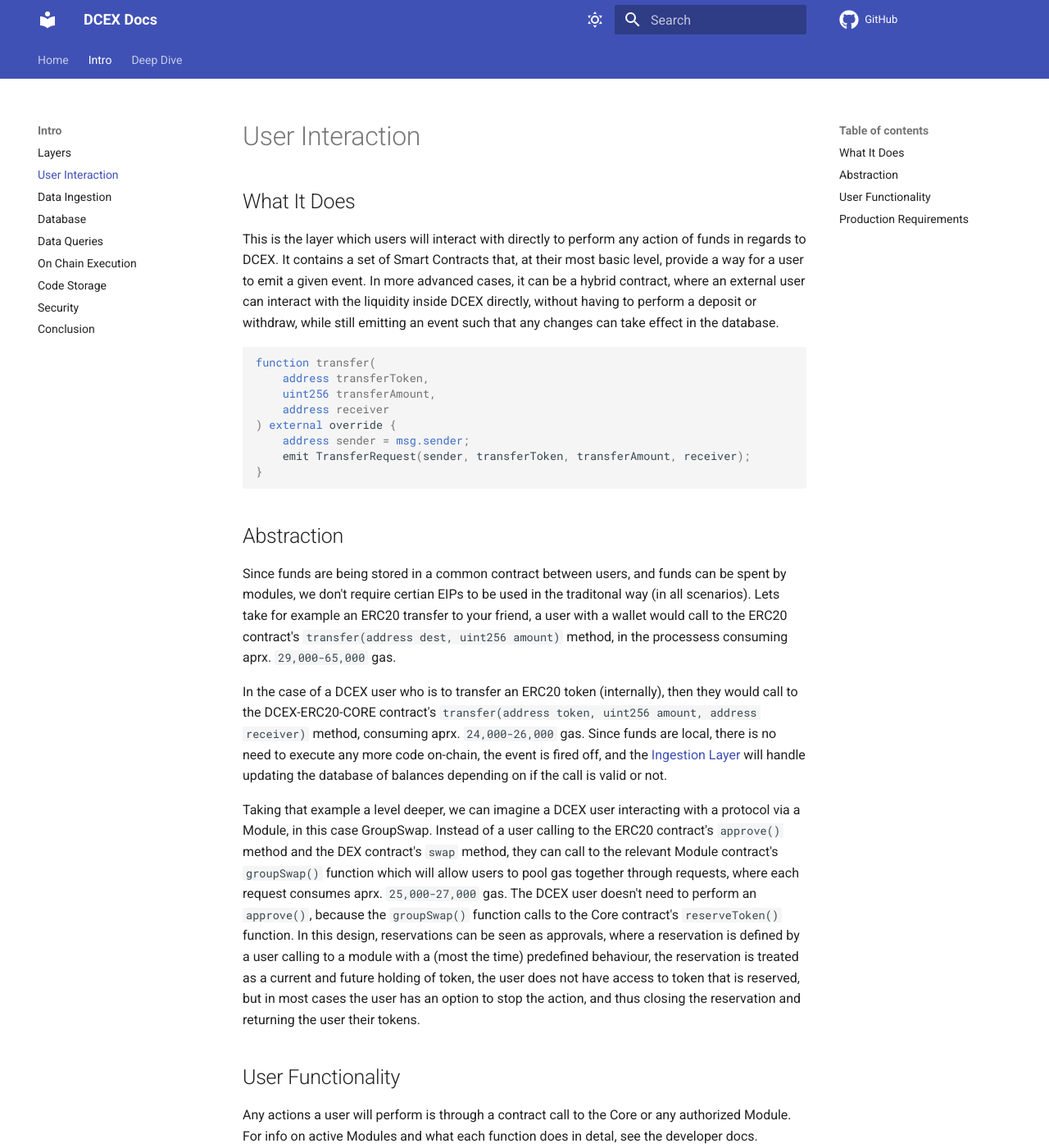
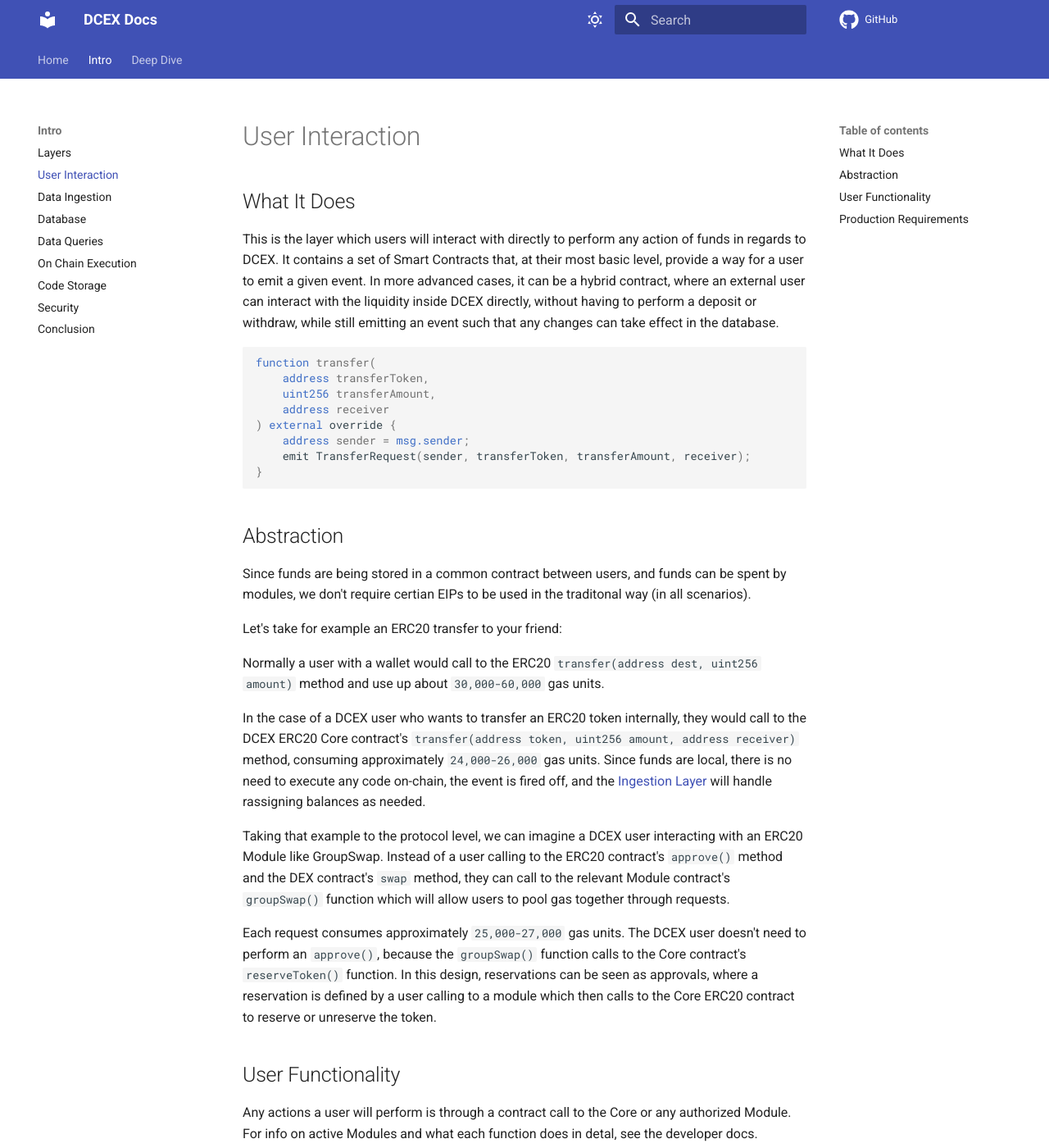
Before and after one commit to poolshark-protocol/docs, an MkDocs documentation site: the page built from docs/intro/layers/user-interaction.md, in a window 1280 px wide and 1400 px high. Shown: the whole window at 82% size. Built offline with MkDocs 1.6.1 and Material for MkDocs 9.7.7, drawn with Linux system fonts in a browser that asks for light colours; comment, search, counter and statistics services are not loaded.

Commit message:
second pass through user interaction layer

```diff
--- a/docs/intro/layers/user-interaction.md
+++ b/docs/intro/layers/user-interaction.md
@@ -17,11 +17,17 @@
 
 ## Abstraction
 
-Since funds are being stored in a common contract between users, and funds can be spent by modules, we don't require certian EIPs to be used in the traditonal way (in all scenarios). Lets take for example an ERC20 transfer to your friend, a user with a wallet would call to the ERC20 contract's `transfer(address dest, uint256 amount)` method, in the processess consuming aprx. `29,000-65,000` gas.
+Since funds are being stored in a common contract between users, and funds can be spent by modules, we don't require certian EIPs to be used in the traditonal way (in all scenarios).
 
-In the case of a DCEX user who is to transfer an ERC20 token (internally), then they would call to the DCEX-ERC20-CORE contract's `transfer(address token, uint256 amount, address receiver)` method, consuming aprx. `24,000-26,000` gas. Since funds are local, there is no need to execute any more code on-chain, the event is fired off, and the [Ingestion Layer](http://localhost:8000/intro/layers/ingestion/) will handle updating the database of balances depending on if the call is valid or not.
+Let's take for example an ERC20 transfer to your friend:
 
-Taking that example a level deeper, we can imagine a DCEX user interacting with a protocol via a Module, in this case GroupSwap. Instead of a user calling to the ERC20 contract's `approve()` method and the DEX contract's `swap` method, they can call to the relevant Module contract's `groupSwap()` function which will allow users to pool gas together through requests, where each request consumes aprx. `25,000-27,000` gas. The DCEX user doesn't need to perform an `approve()`, because the `groupSwap()` function calls to the Core contract's `reserveToken()` function. In this design, reservations can be seen as approvals, where a reservation is defined by a user calling to a module with a (most the time) predefined behaviour, the reservation is treated as a current and future holding of token, the user does not have access to token that is reserved, but in most cases the user has an option to stop the action, and thus closing the reservation and returning the user their tokens.
+Normally a user with a wallet would call to the ERC20 `transfer(address dest, uint256 amount)` method and use up about `30,000-60,000` gas units.
+
+In the case of a DCEX user who wants to transfer an ERC20 token internally, they would call to the DCEX ERC20 Core contract's `transfer(address token, uint256 amount, address receiver)` method, consuming approximately `24,000-26,000` gas units. Since funds are local, there is no need to execute any code on-chain, the event is fired off, and the [Ingestion Layer](http://localhost:8000/intro/layers/ingestion/) will handle rassigning balances as needed.
+
+Taking that example to the protocol level, we can imagine a DCEX user interacting with an ERC20 Module like GroupSwap. Instead of a user calling to the ERC20 contract's `approve()` method and the DEX contract's `swap` method, they can call to the relevant Module contract's `groupSwap()` function which will allow users to pool gas together through requests.
+
+Each request consumes approximately `25,000-27,000` gas units. The DCEX user doesn't need to perform an `approve()`, because the `groupSwap()` function calls to the Core contract's `reserveToken()` function. In this design, reservations can be seen as approvals, where a reservation is defined by a user calling to a module which then calls to the Core ERC20 contract to reserve or unreserve the token.
 
 ## User Functionality
 
```
